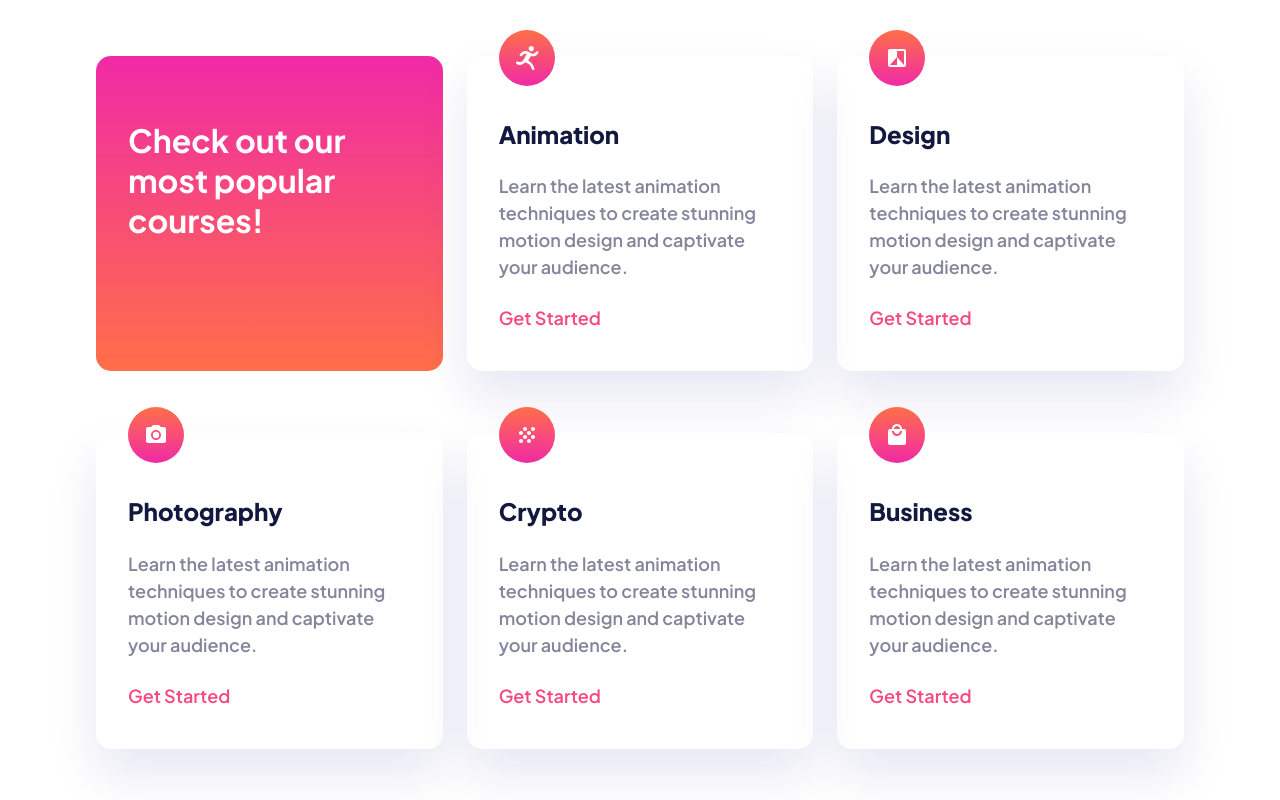
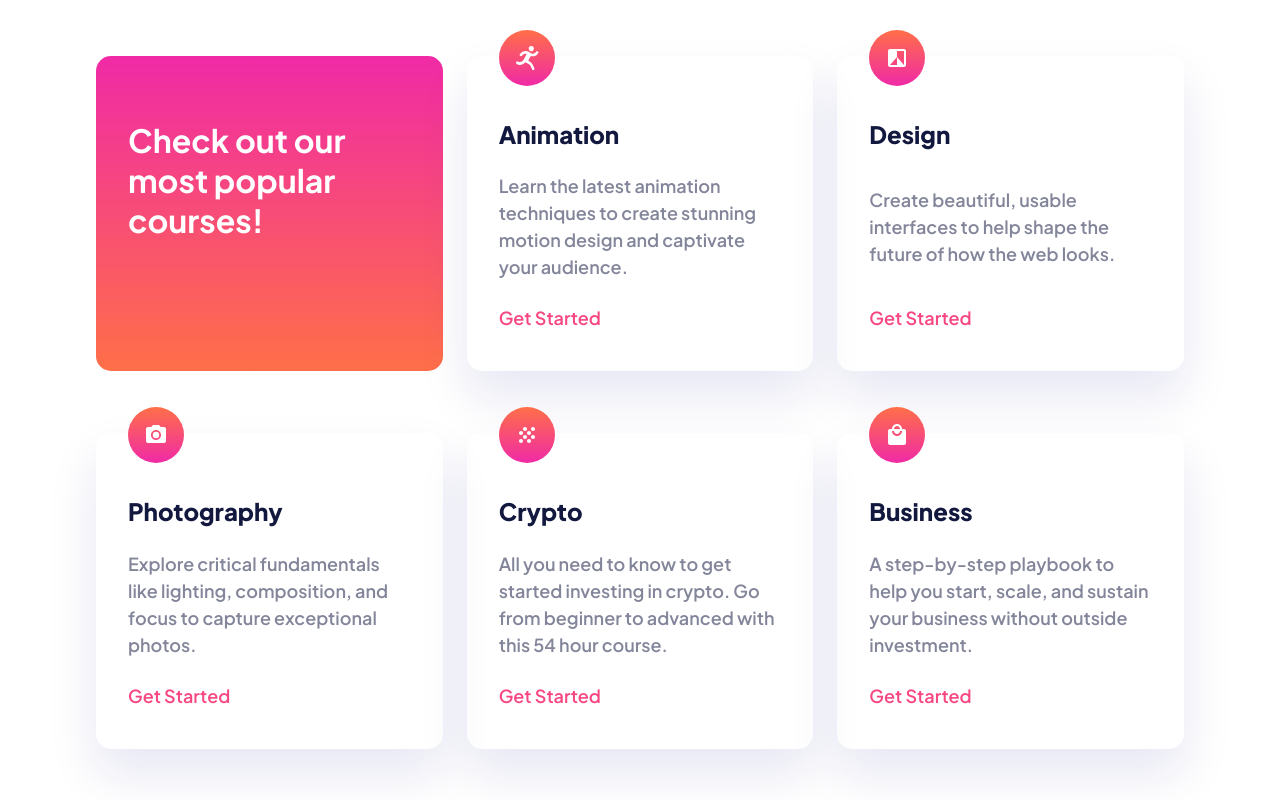
Before and after one commit to kevencb/skilled-e-learning, a plain HTML site: page index.html in a window 1280 px wide. Shown: the part 660-1460 px from the top of the page. Drawn offline with Linux system fonts and the light colour scheme.

Commit message:
Update CSS

```diff
--- a/js/main.js
+++ b/js/main.js
@@ -28,8 +28,8 @@ function displayItems(items){
                 <img src="${item.icon}" class="card__item-icon" aria-label="Animation icon" alt="Animation icon"/>
                 <div class="card__item-info">
                     <h2>${item.title}</h2>
-                    <p>Learn the latest animation techniques to create stunning motion design and captivate your audience.</p>
-                    <a href="#" aria-label="Get Started">Get Started</a>
+                    <p>${item.description}</p>
+                    <a href="#" aria-label="Get Started">${item.cta}</a>
                 </div>
             `
         }
--- a/sass/main.sass
+++ b/sass/main.sass
@@ -94,6 +94,8 @@ main
             &-info
                 display: flex
                 flex-direction: column
+                justify-content: space-between
+                height: 100%
                 gap: 2.4rem
                 h2
                     @include text_preset_4
@@ -121,6 +123,7 @@ main
         a
             img
                 width: 8rem
+                display: block
                 @media (width >= 1024px)
                     width: 11rem
         button
```
Also changed, not shown: index.html (+0 -27 lines), css/main.css, 1 other file.
